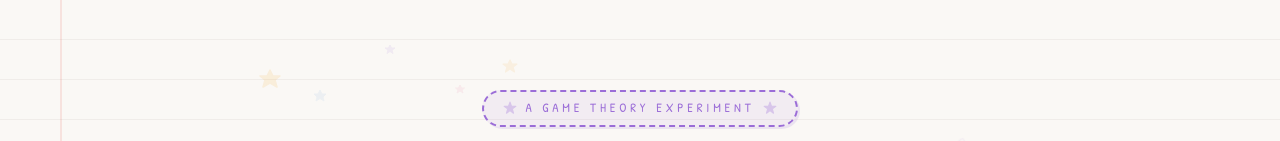
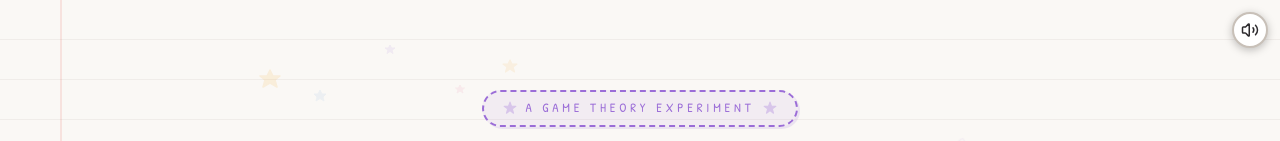
Before and after one commit to smithg09/the_evolution_of_trust, a React (Vite) app: page / in a window 1280 px wide. Shown: the top 141 px of the page. Built offline with nearby package versions, Linux system fonts and the light colour scheme.

Commit message:
feat: implement sound effects for game interactions and add mute/unmute toggle button

```diff
--- a/src/App.css
+++ b/src/App.css
@@ -1,6 +1,36 @@
 /* App layout */
 .app {
   position: relative;
+}
+
+/* ============================
+   Mute / Unmute toggle
+   ============================ */
+.app__mute-btn {
+  position: fixed;
+  top: 0.75rem;
+  right: 0.75rem;
+  z-index: 1000;
+  width: 36px;
+  height: 36px;
+  border-radius: 50%;
+  border: 2px solid var(--sketch-border);
+  background: var(--bg-card);
+  color: var(--text-primary);
+  display: flex;
+  align-items: center;
+  justify-content: center;
+  cursor: pointer;
+  transition: background 0.2s, transform 0.15s, box-shadow 0.2s;
+  box-shadow: 0 2px 8px rgba(0, 0, 0, 0.25);
+}
+.app__mute-btn:hover {
+  background: var(--bg-card-hover, rgba(255,255,255,0.08));
+  transform: scale(1.1);
+  box-shadow: 0 0 12px rgba(100, 200, 255, 0.25);
+}
+.app__mute-btn:active {
+  transform: scale(0.95);
 }
 
 /* ============================
--- a/src/App.tsx
+++ b/src/App.tsx
@@ -1,6 +1,7 @@
 import { useState, useRef, useCallback } from 'react';
 import { Icon } from '@iconify/react';
-import { Lock } from 'lucide-react';
+import { Lock, Volume2, VolumeX } from 'lucide-react';
+import { playSectionUnlock, playClick, toggleMute, isMuted } from './engine/sounds';
 import { SketchFilters } from './components/SketchElements';
 import IntroSection from './sections/IntroSection';
 import WhatIsTheGameSection from './sections/WhatIsTheGameSection';
@@ -25,7 +26,13 @@ type SectionId = (typeof sections)[number]['id'];
 
 export default function App() {
   const [visibleSections, setVisibleSections] = useState<Set<SectionId>>(new Set(['intro']));
+  const [muted, setMuted] = useState(isMuted());
   const sectionRefs = useRef<Map<SectionId, HTMLDivElement>>(new Map());
+
+  const handleToggleMute = useCallback(() => {
+    const nowMuted = toggleMute();
+    setMuted(nowMuted);
+  }, []);
 
   const unlockSection = useCallback((id: SectionId) => {
     setVisibleSections((prev) => {
@@ -33,6 +40,8 @@ export default function App() {
       next.add(id);
       return next;
     });
+
+    playSectionUnlock();
 
     // Scroll to the new section after a brief delay
     setTimeout(() => {
@@ -50,6 +59,16 @@ export default function App() {
   return (
     <div className="app">
       <SketchFilters />
+
+      {/* Mute / Unmute toggle */}
+      <button
+        className="app__mute-btn"
+        onClick={handleToggleMute}
+        aria-label={muted ? 'Unmute sounds' : 'Mute sounds'}
+        title={muted ? 'Unmute sounds' : 'Mute sounds'}
+      >
+        {muted ? <VolumeX size={18} /> : <Volume2 size={18} />}
+      </button>
 
       {/* Game-style level progress */}
       <nav className="app__progress" aria-label="Game progress">
@@ -80,6 +99,7 @@ export default function App() {
               className={nodeClass}
               onClick={() => {
                 if (isActive) {
+                  playClick();
                   sectionRefs.current.get(id)?.scrollIntoView({ behavior: 'smooth' });
                 }
               }}
--- a/src/components/CoinSlot.tsx
+++ b/src/components/CoinSlot.tsx
@@ -3,6 +3,7 @@ import { motion } from 'framer-motion';
 import { Icon } from '@iconify/react';
 import { MachineSVG, ConfettiBurst } from './SketchElements';
 import type { Move } from '../engine';
+import { playCoinCooperate, playCheat } from '../engine/sounds';
 import './CoinSlot.css';
 
 interface CoinSlotProps {
@@ -21,6 +22,7 @@ export default function CoinSlot({ onChoice, disabled = false, size = 'normal',
     if (disabled) return;
     setLastChoice(move);
     setShowConfetti(move === 'cooperate');
+    if (move === 'cooperate') playCoinCooperate(); else playCheat();
     onChoice(move);
     setTimeout(() => {
       setLastChoice(null);
--- /dev/null
+++ b/src/engine/sounds.ts
@@ -0,0 +1,256 @@
+/**
+ * 🔊 Sound Effects Engine
+ *
+ * Synthesized audio using the Web Audio API — no external files needed.
+ * Each effect is a tiny function that creates & plays oscillator / noise bursts.
+ */
+
+let _ctx: AudioContext | null = null;
+let _muted = false;
+
+function ctx(): AudioContext {
+  if (!_ctx) _ctx = new AudioContext();
+  return _ctx;
+}
+
+/** Resume the AudioContext after a user gesture (required by browsers). */
+function ensureResumed() {
+  const c = ctx();
+  if (c.state === 'suspended') c.resume();
+}
+
+/* ── public API ──────────────────────────────────────────── */
+
+export function isMuted(): boolean {
+  return _muted;
+}
+
+export function setMuted(muted: boolean) {
+  _muted = muted;
+}
+
+export function toggleMute(): boolean {
+  _muted = !_muted;
+  return _muted;
+}
+
+/* ── helpers ─────────────────────────────────────────────── */
+
+function gain(value: number, rampEnd?: number): GainNode {
+  const g = ctx().createGain();
+  g.gain.setValueAtTime(value, ctx().currentTime);
+  if (rampEnd !== undefined) {
+    g.gain.linearRampToValueAtTime(0, ctx().currentTime + rampEnd);
+  }
+  return g;
+}
+
+function osc(type: OscillatorType, freq: number, duration: number, vol = 0.15): OscillatorNode {
+  const o = ctx().createOscillator();
+  o.type = type;
+  o.frequency.setValueAtTime(freq, ctx().currentTime);
+  const g = gain(vol, duration);
+  o.connect(g).connect(ctx().destination);
+  o.start();
+  o.stop(ctx().currentTime + duration);
+  return o;
+}
+
+/**
+ * Play a sequence of notes with a given gap between them.
+ */
+function melody(
+  notes: { freq: number; dur: number; type?: OscillatorType }[],
+  gap: number,
+  vol = 0.12,
+) {
+  let t = ctx().currentTime;
+  for (const n of notes) {
+    const o = ctx().createOscillator();
+    o.type = n.type ?? 'sine';
+    o.frequency.setValueAtTime(n.freq, t);
+    const g = ctx().createGain();
+    g.gain.setValueAtTime(vol, t);
+    g.gain.linearRampToValueAtTime(0, t + n.dur);
+    o.connect(g).connect(ctx().destination);
+    o.start(t);
+    o.stop(t + n.dur);
+    t += n.dur + gap;
+  }
+}
+
+/* ── Sound effects ───────────────────────────────────────── */
+
+/** Cheerful coin-drop / ding when cooperating */
+export function playCoinCooperate() {
+  if (_muted) return;
+  ensureResumed();
+  melody(
+    [
+      { freq: 587, dur: 0.08, type: 'triangle' },
+      { freq: 784, dur: 0.08, type: 'triangle' },
+      { freq: 1047, dur: 0.15, type: 'sine' },
+    ],
+    0.04,
+    0.13,
+  );
+}
+
+/** Short sneaky "boop" when cheating */
+export function playCheat() {
+  if (_muted) return;
+  ensureResumed();
+  melody(
+    [
+      { freq: 440, dur: 0.06, type: 'square' },
+      { freq: 330, dur: 0.12, type: 'square' },
+    ],
+    0.03,
+    0.08,
+  );
+}
+
+/** Positive result jingle (you scored well) */
+export function playWin() {
+  if (_muted) return;
+  ensureResumed();
+  melody(
+    [
+      { freq: 523, dur: 0.1, type: 'sine' },
+      { freq: 659, dur: 0.1, type: 'sine' },
+      { freq: 784, dur: 0.2, type: 'sine' },
+    ],
+    0.05,
+    0.1,
+  );
+}
+
+/** Negative result buzz (you got cheated) */
+export function playLose() {
+  if (_muted) return;
+  ensureResumed();
+  osc('sawtooth', 180, 0.25, 0.07);
+  setTimeout(() => osc('sawtooth', 150, 0.3, 0.06), 100);
+}
+
+/** Subtle UI click / tap */
+export function playClick() {
+  if (_muted) return;
+  ensureResumed();
+  osc('sine', 660, 0.06, 0.08);
+}
+
+/** Section unlock whoosh */
+export function playSectionUnlock() {
+  if (_muted) return;
+  ensureResumed();
+  const c = ctx();
+  const t = c.currentTime;
+  const o = c.createOscillator();
+  o.type = 'sine';
+  o.frequency.setValueAtTime(400, t);
+  o.frequency.exponentialRampToValueAtTime(1200, t + 0.25);
+  const g = c.createGain();
+  g.gain.setValueAtTime(0.1, t);
+  g.gain.linearRampToValueAtTime(0, t + 0.35);
+  o.connect(g).connect(c.destination);
+  o.start(t);
+  o.stop(t + 0.35);
+}
+
+/** Tournament start — dramatic rising sweep */
+export function playTournamentStart() {
+  if (_muted) return;
+  ensureResumed();
+  const c = ctx();
+  const t = c.currentTime;
+  // Sweep
+  const o = c.createOscillator();
+  o.type = 'triangle';
+  o.frequency.setValueAtTime(200, t);
+  o.frequency.exponentialRampToValueAtTime(800, t + 0.4);
+  const g = c.createGain();
+  g.gain.setValueAtTime(0.1, t);
+  g.gain.linearRampToValueAtTime(0, t + 0.5);
+  o.connect(g).connect(c.destination);
+  o.start(t);
+  o.stop(t + 0.5);
+  // Stinger
+  setTimeout(
+    () =>
+      melody(
+        [
+          { freq: 523, dur: 0.08, type: 'triangle' },
+          { freq: 659, dur: 0.08, type: 'triangle' },
+          { freq: 784, dur: 0.18, type: 'triangle' },
+        ],
+        0.04,
+        0.12,
+      ),
+    300,
+  );
+}
+
+/** Fanfare for tournament / evolution results */
+export function playFanfare() {
+  if (_muted) return;
+  ensureResumed();
+  melody(
+    [
+      { freq: 523, dur: 0.12, type: 'triangle' },
+      { freq: 523, dur: 0.12, type: 'triangle' },
+      { freq: 523, dur: 0.12, type: 'triangle' },
+      { freq: 659, dur: 0.25, type: 'triangle' },
+      { freq: 587, dur: 0.12, type: 'triangle' },
+      { freq: 659, dur: 0.35, type: 'triangle' },
+    ],
+    0.06,
+    0.12,
+  );
+}
+
+/** Subtle tick for evolution generations */
+export function playEvolutionTick() {
+  if (_muted) return;
+  ensureResumed();
+  osc('sine', 880 + Math.random() * 200, 0.04, 0.04);
+}
+
+/** Play button press — game start */
+export function playGameStart() {
+  if (_muted) return;
+  ensureResumed();
+  melody(
+    [
+      { freq: 392, dur: 0.1, type: 'square' },
+      { freq: 523, dur: 0.1, type: 'square' },
+      { freq: 659, dur: 0.1, type: 'square' },
+      { freq: 784, dur: 0.25, type: 'sine' },
+    ],
+    0.06,
+    0.1,
+  );
+}
+
+/** Narrative step advance — gentle blip */
+export function playStepAdvance() {
+  if (_muted) return;
+  ensureResumed();
+  osc('sine', 520, 0.07, 0.07);
+  setTimeout(() => osc('sine', 620, 0.06, 0.05), 60);
+}
+
+/** Match complete chime */
+export function playMatchComplete() {
+  if (_muted) return;
+  ensureResumed();
+  melody(
+    [
+      { freq: 659, dur: 0.1, type: 'sine' },
+      { freq: 784, dur: 0.1, type: 'sine' },
+      { freq: 1047, dur: 0.3, type: 'sine' },
+    ],
+    0.06,
+    0.11,
+  );
+}
--- a/src/sections/EvolutionSection.tsx
+++ b/src/sections/EvolutionSection.tsx
@@ -4,6 +4,7 @@ import { Icon } from '@iconify/react';
 import Section from '../components/Section';
 import { ALL_STRATEGIES, evolvePopulation } from '../engine';
 import { getStrategyIcon } from '../components/strategyIcons';
+import { playEvolutionTick, playFanfare } from '../engine/sounds';
 import './EvolutionSection.css';
 
 interface EvolutionSectionProps {
@@ -194,6 +195,7 @@ export default function EvolutionSection({ onComplete }: EvolutionSectionProps)
       return [...prev, next];
     });
     setGeneration((g) => g + 1);
+    playEvolutionTick();
   }, []);
 
   useEffect(() => {
@@ -204,10 +206,12 @@ export default function EvolutionSection({ onComplete }: EvolutionSectionProps)
           const next = evolvePopulation(current, ALL_STRATEGIES, 10);
           return [...prev, next];
         });
+        playEvolutionTick();
         setGeneration((g) => {
           const newG = g + 1;
           if (newG >= maxGenerations) {
             setIsAutoPlaying(false);
+            playFanfare();
           }
           return newG;
         });
--- a/src/sections/IntroSection.tsx
+++ b/src/sections/IntroSection.tsx
@@ -2,6 +2,7 @@
 import { motion } from 'framer-motion';
 import Section from '../components/Section';
 import { DoodleStars, DoodleSquiggles, BouncingArrow } from '../components/SketchElements';
+import { playGameStart } from '../engine/sounds';
 import './IntroSection.css';
 
 /* Small inline SVG doodles for scattering */
@@ -101,7 +102,7 @@ export default function IntroSection({ onStart }: IntroSectionProps) {
 
         <motion.button
           className="intro-section__play-btn"
-          onClick={onStart}
+          onClick={() => { playGameStart(); onStart(); }}
           whileHover={{ scale: 1.06, rotate: -1 }}
           whileTap={{ scale: 0.95, rotate: 0 }}
           initial={{ opacity: 0, y: 20 }}
--- a/src/sections/SandboxSection.tsx
+++ b/src/sections/SandboxSection.tsx
@@ -8,6 +8,7 @@ import RoundDisplay from '../components/RoundDisplay';
 import { getStrategyIcon } from '../components/strategyIcons';
 import type { Strategy, Move, RoundResult } from '../engine';
 import { ALL_STRATEGIES, playInteractiveRound } from '../engine';
+import { playWin, playLose, playMatchComplete, playClick } from '../engine/sounds';
 import './SandboxSection.css';
 
 interface SandboxSectionProps {
@@ -34,11 +35,14 @@ export default function SandboxSection({ onComplete }: SandboxSectionProps) {
       setRounds((prev) => [...prev, result]);
       setPlayerHistory((prev) => [...prev, result.player1Move]);
       setOpponentHistory((prev) => [...prev, result.player2Move]);
+      // Sound feedback
+      if (result.player1Score >= result.player2Score) playWin(); else playLose();
     },
     [selectedOpponent, playerHistory, opponentHistory, rounds]
   );
 
   const selectOpponent = (s: Strategy) => {
+    playClick();
     setSelectedOpponent(s);
     setRounds([]);
     setPlayerHistory([]);
@@ -56,6 +60,7 @@ export default function SandboxSection({ onComplete }: SandboxSectionProps) {
   // Unlock conclusion on first match complete
   if (matchComplete && !hasCompleted) {
     setHasCompleted(true);
+    playMatchComplete();
     onComplete?.();
   }
 
--- a/src/sections/TournamentSection.tsx
+++ b/src/sections/TournamentSection.tsx
@@ -6,6 +6,7 @@ import CharacterCard from '../components/CharacterCard';
 import { TrophySVG, ConfettiBurst } from '../components/SketchElements';
 import { getStrategyIcon } from '../components/strategyIcons';
 import { ALL_STRATEGIES, runTournament } from '../engine';
+import { playTournamentStart, playFanfare } from '../engine/sounds';
 import './TournamentSection.css';
 
 interface TournamentSectionProps {
@@ -29,6 +30,7 @@ export default function TournamentSection({ onComplete }: TournamentSectionProps
     if (hasRun.current) return;
     hasRun.current = true;
     setPhase('running');
+    playTournamentStart();
 
     setTimeout(() => {
       const scores = runTournament(ALL_STRATEGIES, 10, 5);
@@ -42,6 +44,7 @@ export default function TournamentSection({ onComplete }: TournamentSectionProps
 
       setResults(sorted);
       setPhase('results');
+      playFanfare();
     }, 1500);
   };
 
```
Also changed, not shown: src/sections/WhatIsTheGameSection.tsx (+8 -2 lines).
